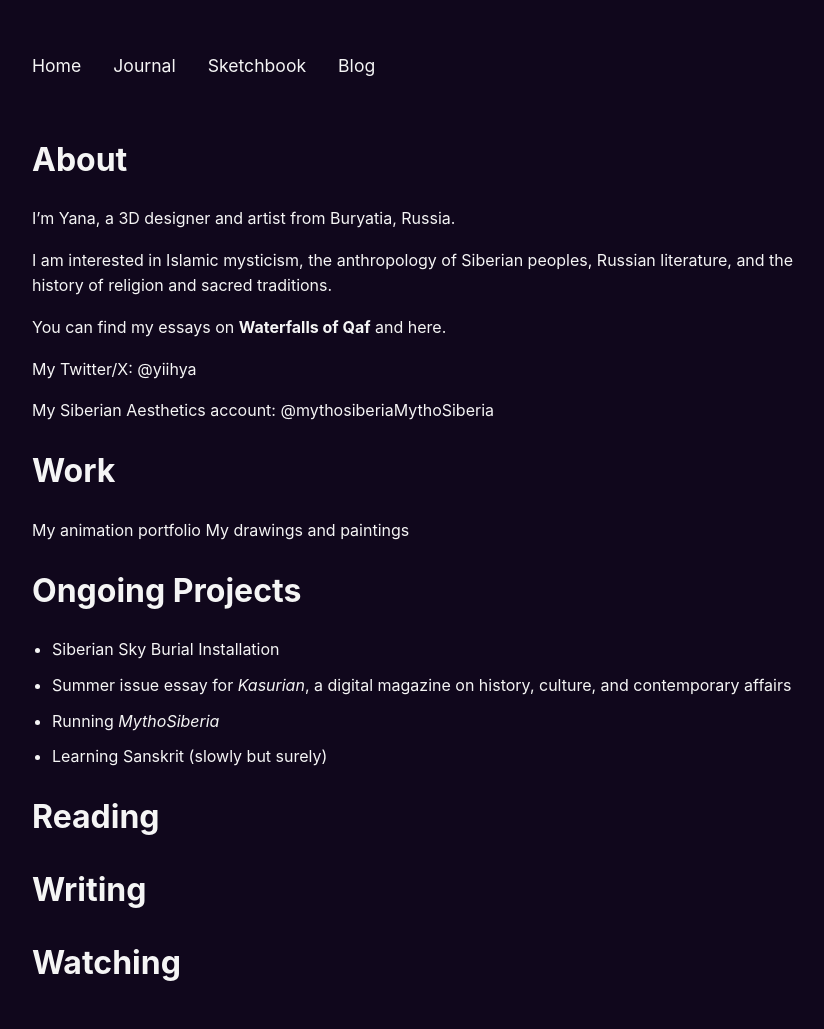
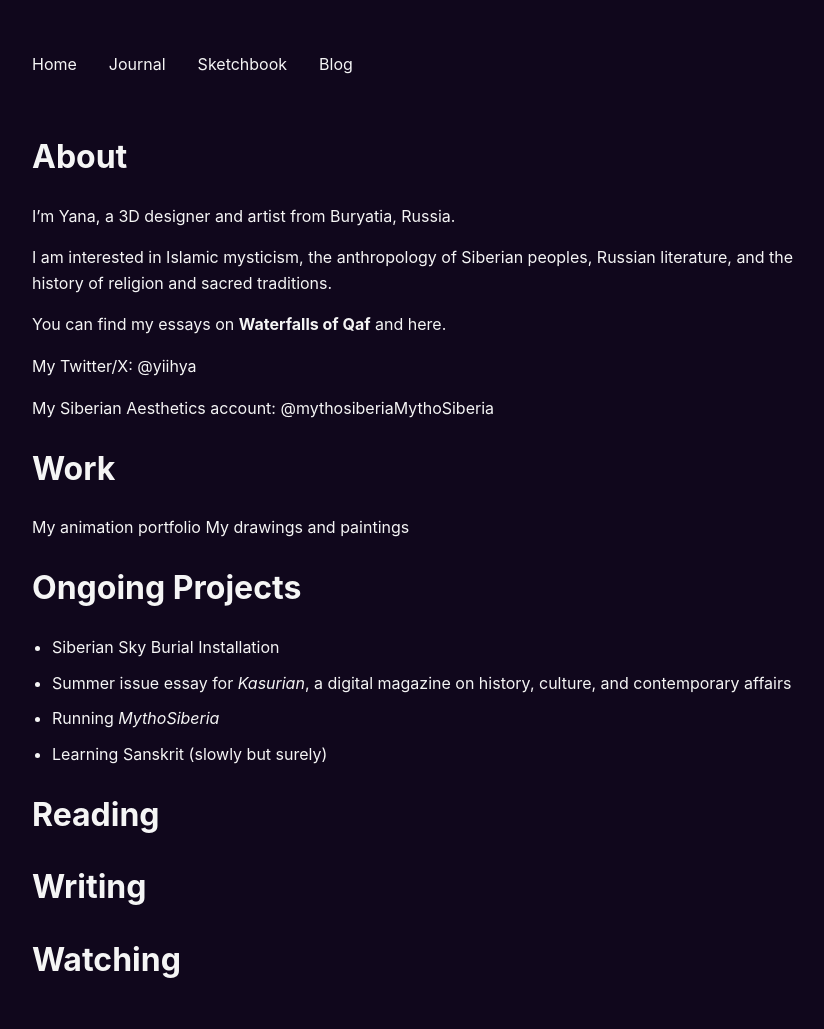
Before and after one commit to yanazuray/waterfalls-of-qaf, a Jekyll site: the page built from index.md, in a window 1280 px wide. Shown: the whole page, without its empty margins (208-1032 px from the left). Built offline with Jekyll 4.4.1, drawn with Linux system fonts in a browser that asks for light colours.

Commit message:
vault backup: 2025-04-25 23:32:22

```diff
--- a/assets/css/styles.scss
+++ b/assets/css/styles.scss
@@ -28,7 +28,7 @@ a {
   }
 }
 
-/* Navigation - updated to match Tommy's style */
+/* Navigation */
 nav {
   display: flex;
   padding: 2rem 0;
@@ -38,7 +38,7 @@ nav a {
   color: #F5F5F5;
   text-decoration: none;
   margin-right: 2rem;
-  font-size: 1.1rem;
+  font-size: 1.0rem;
   transition: color 0.2s ease;
 }
 
@@ -57,7 +57,7 @@ ul li {
 
 /* Sections */
 section {
-  margin-bottom: 2rem;
+  margin-bottom: 1.8 rem;
 }
 
 /* Responsive adjustments */
```
